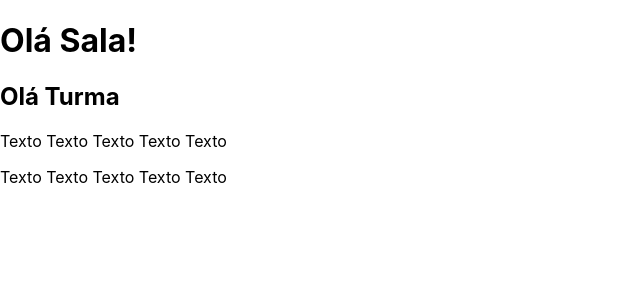
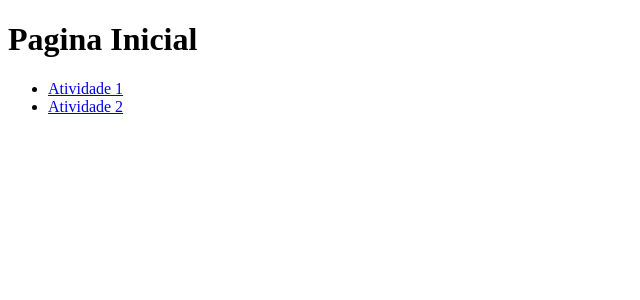
Before and after one commit to larissabohac/React_New, a React (Create React App) app: page / in a window 1280 px wide. Shown: the top 300 px of the page, without its empty margins (0-640 px from the left). Built offline with nearby package versions, Linux system fonts and the light colour scheme.

Commit message:
Add files via upload

```diff
--- /dev/null
+++ b/src/Atv01.js
@@ -0,0 +1,13 @@
+import Relogio from "./Relogio";
+import { Link } from "react-router-dom";
+
+export default function Atv01(){
+    return(
+        <>
+        <h1> Atividades da Semana 1</h1>
+        <Relogio />
+
+        <Link to="/">Voltar</Link>
+        </>
+    );
+}
--- /dev/null
+++ b/src/Atv02.js
@@ -0,0 +1,10 @@
+import { Link } from "react-router-dom";
+
+export default function Atv02(){
+    return(
+        <>
+        <h1> Atividades da Semana 2</h1>
+        <Link to="/">Voltar</Link>
+        </>
+    );
+}
--- /dev/null
+++ b/src/Home.js
@@ -0,0 +1,21 @@
+import React from "react";
+import { Link } from "react-router-dom";
+
+const Home = ()=> {
+    return(
+        <>
+            <h1>Pagina Inicial</h1>
+            <nav>
+                <ul>
+                    <li>
+                        <Link to="/Atv01"> Atividade 1</Link>
+                    </li>
+                    <li>
+                        <Link to="/Atv02"> Atividade 2</Link>
+                    </li>
+                </ul>
+            </nav>
+        </>
+    )
+}
+export default Home;
--- /dev/null
+++ b/src/Relogio.js
@@ -0,0 +1,7 @@
+export default function Relogio() {
+    return (
+        <>
+        <h1>Meu Relógio</h1>
+        </>
+    );
+}
--- a/src/index.js
+++ b/src/index.js
@@ -1,14 +1,10 @@
 import React from 'react';
 import ReactDOM from 'react-dom/client';
-import './index.css';
-//import App from './App';
-import BemVindo from './BemVindo';
-import Texto from './Texto';
+import MinhasRotas from './minhasRotas';
 
 const root = ReactDOM.createRoot(document.getElementById('root'));
 root.render(
   <>
-  <BemVindo/>
-  <Texto/>
+  <MinhasRotas/>
   </>
 );
--- /dev/null
+++ b/src/minhasRotas.js
@@ -0,0 +1,18 @@
+import { BrowserRouter, Route, Routes } from "react-router-dom";
+
+import Home from "./Home";
+import Atv01 from "./Atv01";
+import Atv02 from "./Atv02";
+
+export default function MinhasRotas(){
+    return(
+        <BrowserRouter>
+            <Routes>
+                <Route path="/" element={<Home /> }/>
+                <Route path="/atv01" element={<Atv01 /> }/>
+                <Route path="/atv02" element={<Atv02 /> }/>
+
+            </Routes>
+        </BrowserRouter>
+    );
+}
```
Also changed, not shown: package.json (+6 -6 lines), src/reportWebVitals.js (added, +13 -0 lines), src/Letreiro.js (added), 2 other files (tests, documents, lock files or other folders).
